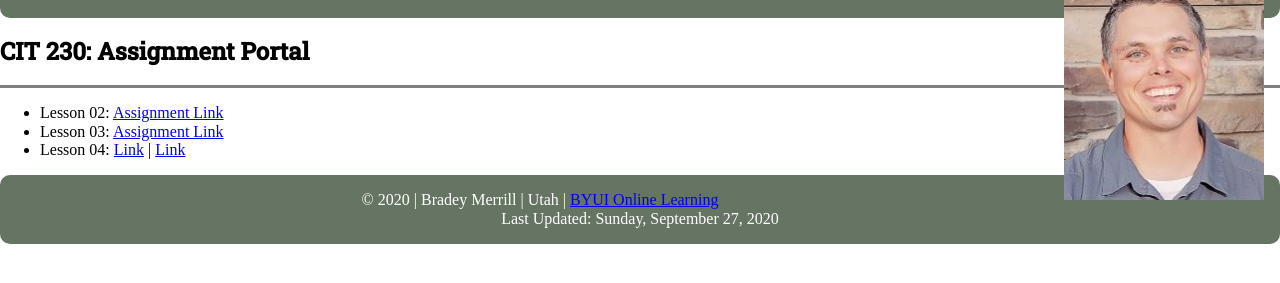
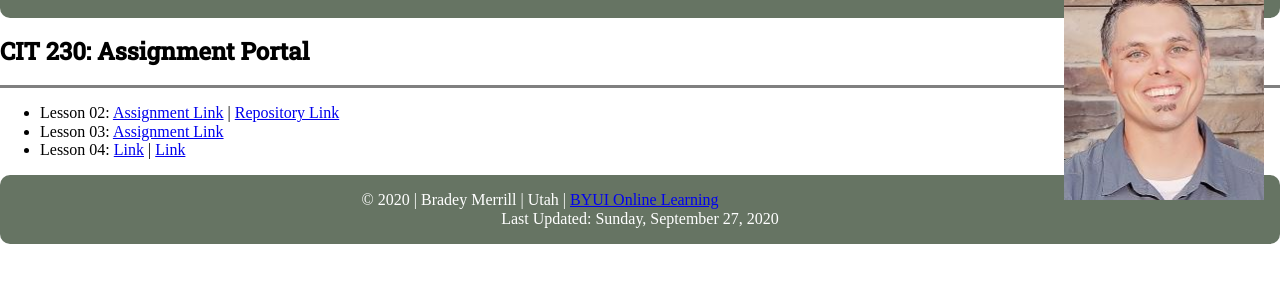
Before and after one commit to bradage/bradage.github.io, a plain HTML site: page index.html in a window 1280 px wide. Shown: the part 65-348 px from the top of the page. Drawn offline with Linux system fonts and the light colour scheme.

Commit message:
add repository link to main page

```diff
--- a/index.html
+++ b/index.html
@@ -27,7 +27,7 @@
     </section>
     <section>
       <ul>
-        <li>Lesson 02: <a href="/lesson2/design-principles.html">Assignment Link</a></li>
+        <li>Lesson 02: <a href="/lesson2/design-principles.html">Assignment Link</a> | <a href="https://github.com/bradage/bradage.github.io/tree/master/lesson2">Repository Link</a></li>
         <li>Lesson 03: <a href="#">Assignment Link</a></li>
         <li>Lesson 04: <a href="#">Link</a> | <a href="#">Link</a></li>
       </ul>
```
